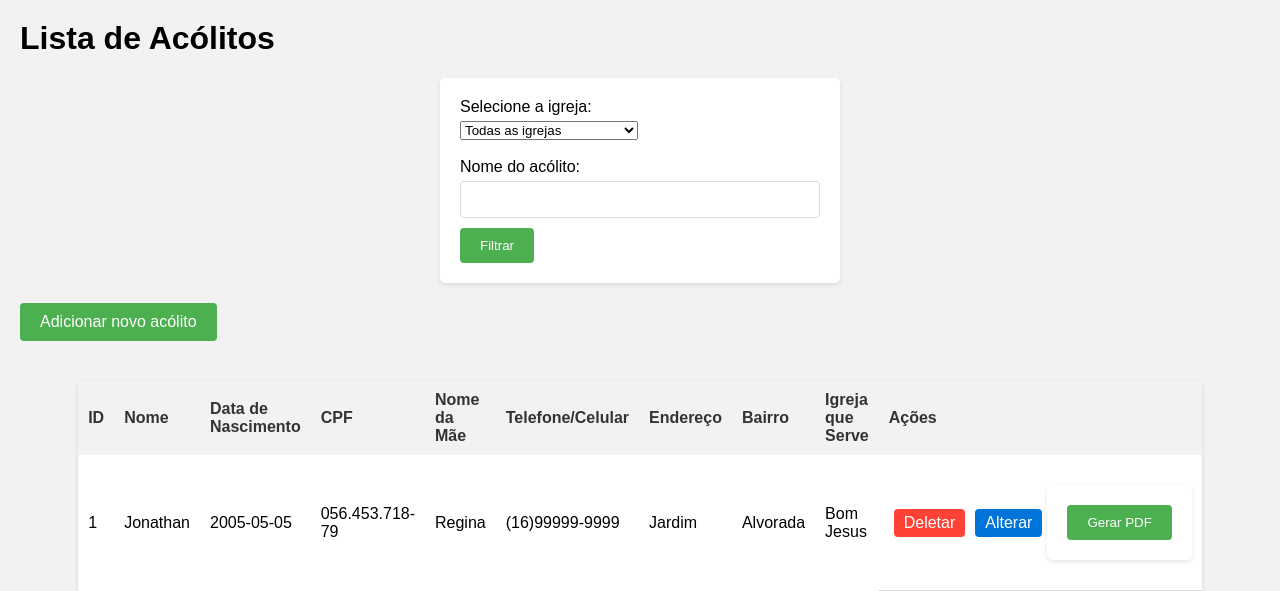
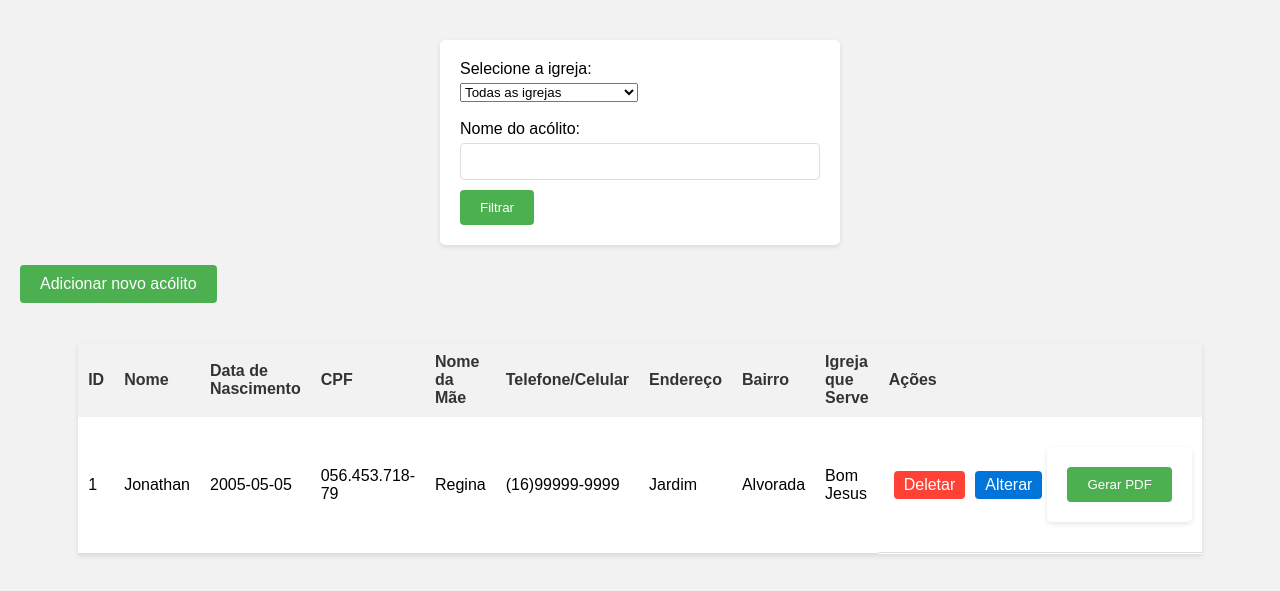
Before and after one commit to eujjRener/acolito_project, a PHP site: page / in a window 1280 px wide. Shown: the top 591 px of the page. Run offline with PHP 8.4, Linux system fonts and the light colour scheme; data comes from the database, SQL or seed files in the repository.

Commit message:
nem sei oque mudei

```diff
--- a/index.php
+++ b/index.php
@@ -85,7 +85,7 @@ echo "<link  rel='stylesheet' type='text/css' href='style.css'>";
 echo "</head>";
 echo "<body>";
 echo "<div class='container'>";
-echo "<h1>Lista de Acólitos</h1>";
+// echo "<h1>Lista de Acólitos</h1>";
 
 // Formulário de filtro de igreja
 echo "<form method='GET' action='index.php'>";
```
